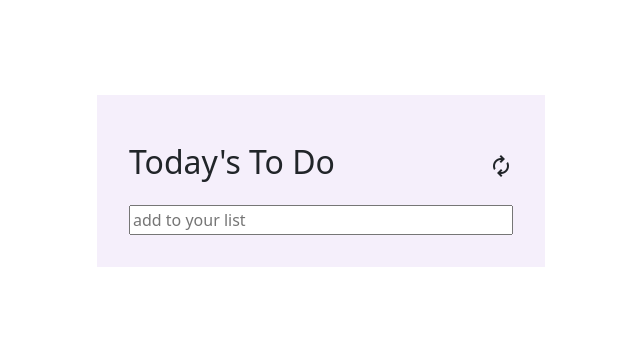
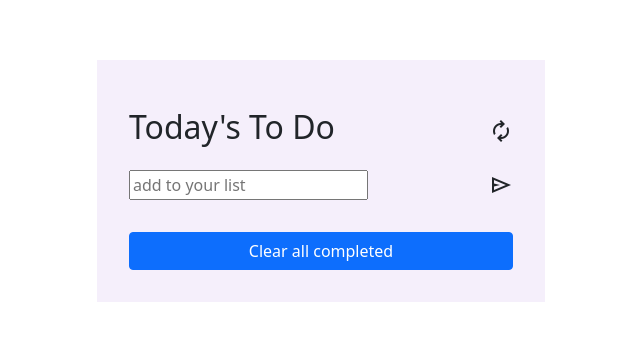
Before and after one commit to tarikbouari/To-do-List, a website built with webpack: page src/index.html in a window 1280 px wide. Shown: the part 219-560 px from the top of the page, without its empty margins (319-959 px from the left). Built offline with nearby package versions, Linux system fonts and the light colour scheme.

Commit message:
update homepage

```diff
--- a/src/index.html
+++ b/src/index.html
@@ -9,6 +9,9 @@
             rel="stylesheet"
             integrity="sha384-EVSTQN3/azprG1Anm3QDgpJLIm9Nao0Yz1ztcQTwFspd3yD65VohhpuuCOmLASjC"
             crossorigin="anonymous">
+        <link rel="stylesheet"
+            href="https://fonts.googleapis.com/css2?family=Material+Symbols+Outlined:opsz,wght,FILL,GRAD@20..48,100..700,0..1,-50..200"
+            />
         <link rel="stylesheet"
             href="https://fonts.googleapis.com/css2?family=Material+Symbols+Outlined:opsz,wght,FILL,GRAD@20..48,100..700,0..1,-50..200"
             />
@@ -26,15 +29,23 @@
                     </span>
                 </header>
                 <div class="list" id="list">
-                    <form>
-                        <div class="">
+                    <form id="form">
+                        <div class="flex">
                             <input type="text" placeholder="add to your list"
-                                class="add w-100">
+                                class="add w-90" id="add">
+                            <span class="material-symbols-outlined send"
+                                id="send">
+                                send
+                            </span>
 
                         </div>
-                        <div class="container-task" id="task">
+                        <div class="container-task py-3 " id="task">
 
                         </div>
+                        <button type="submit" class=" btn btn-primary w-100">
+                            Clear
+                            all completed</button>
+
                     </form>
 
                 </div>
```
